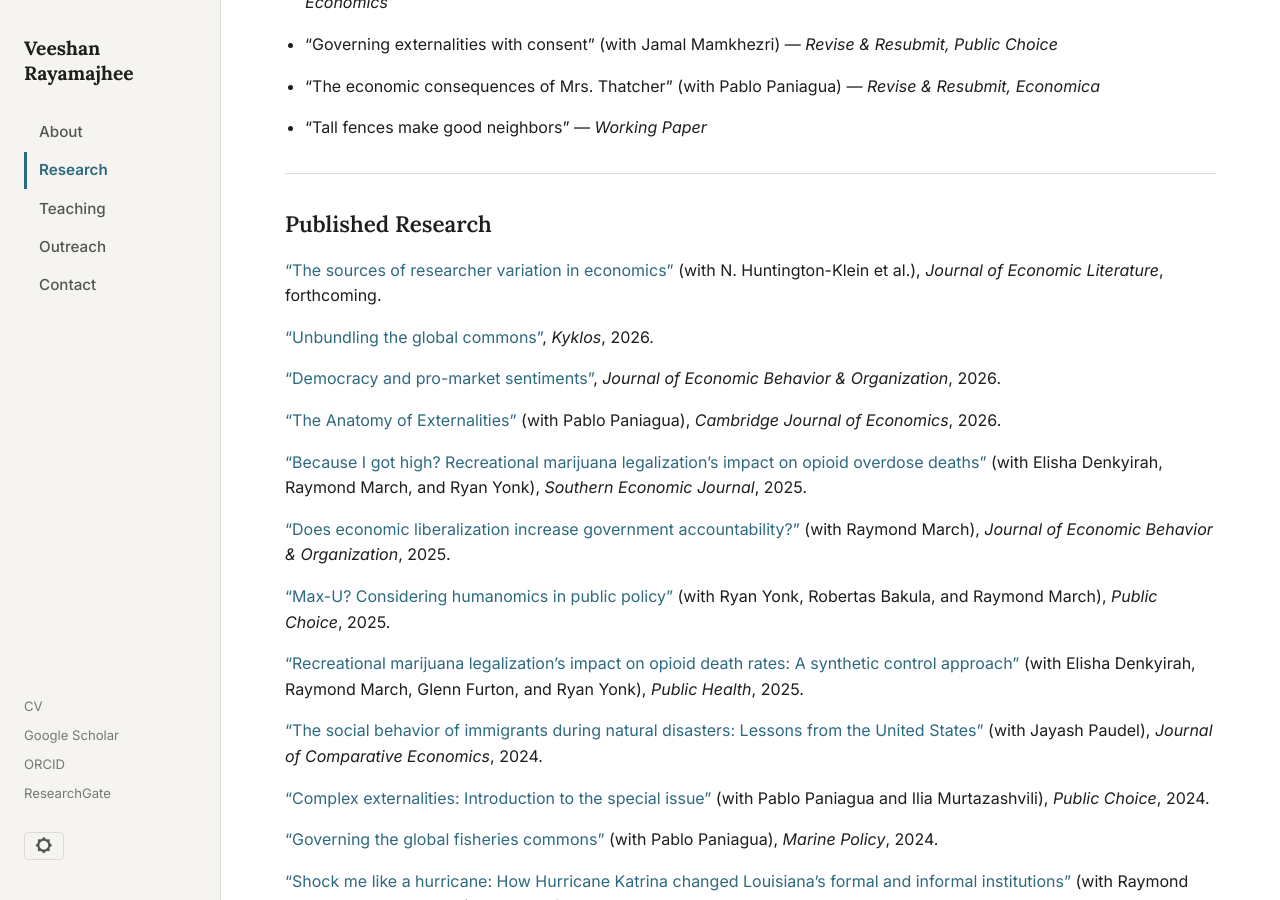
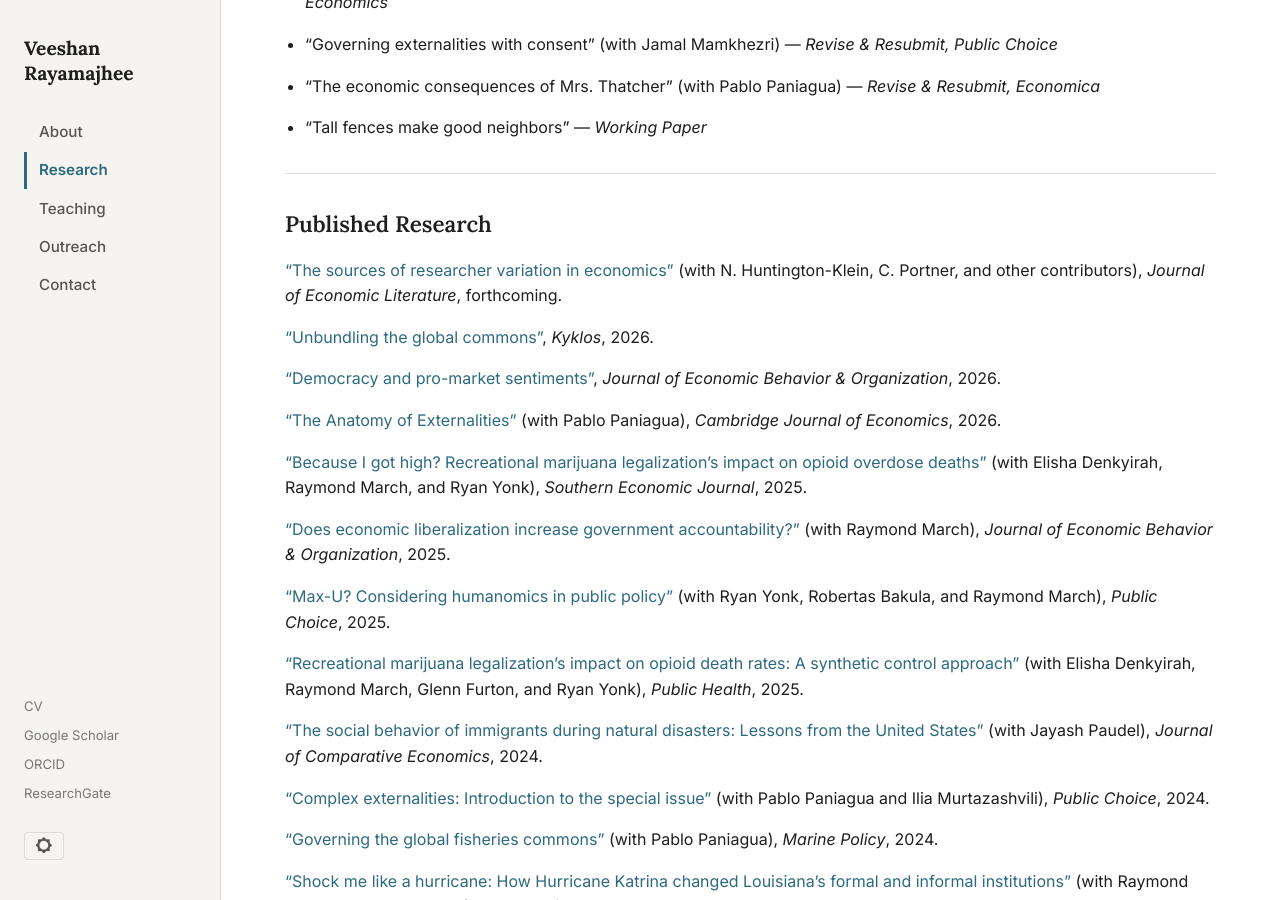
Before and after one commit to veeshanr/veeshanr.github.io, a Jekyll site: the page built from pages/research.md, in a window 1280 px wide and 900 px high, scrolled down 364 px. Built offline with Jekyll 4.4.1, drawn with Linux system fonts in a browser that asks for light colours.

Commit message:
Name Huntington-Klein and Portner on JEL researcher-variation paper
Co-Authored-By: Claude Fable 5.1 <noreply@anthropic.com>

```diff
--- a/pages/research.md
+++ b/pages/research.md
@@ -24,7 +24,7 @@ title: Research
 
 ## Published Research
 
-["The sources of researcher variation in economics"][31] (with N. Huntington-Klein et al.), *Journal of Economic Literature*, forthcoming.
+["The sources of researcher variation in economics"][31] (with N. Huntington-Klein, C. Portner, and other contributors), *Journal of Economic Literature*, forthcoming.
 
 ["Unbundling the global commons"][30], *Kyklos*, 2026.
 
```
